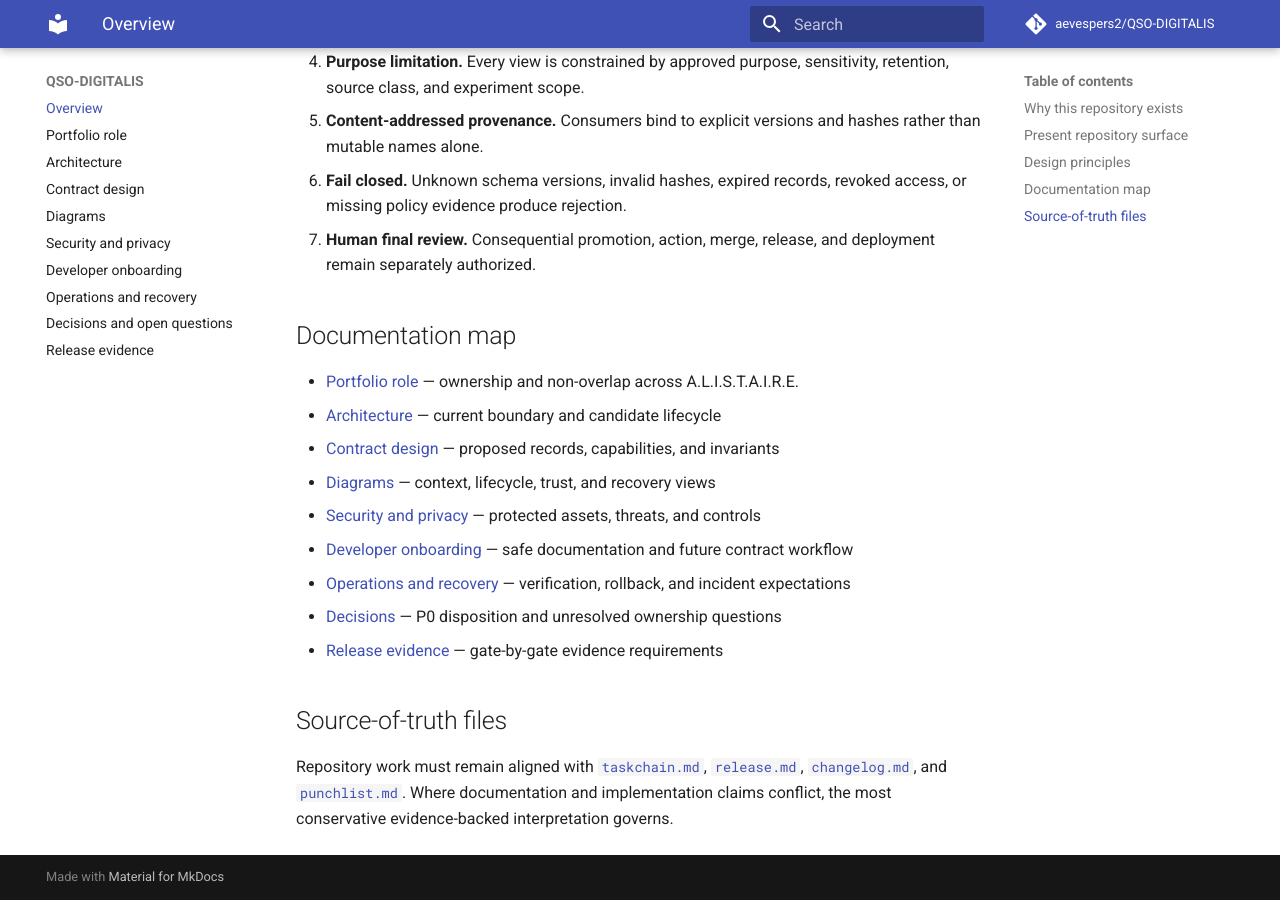
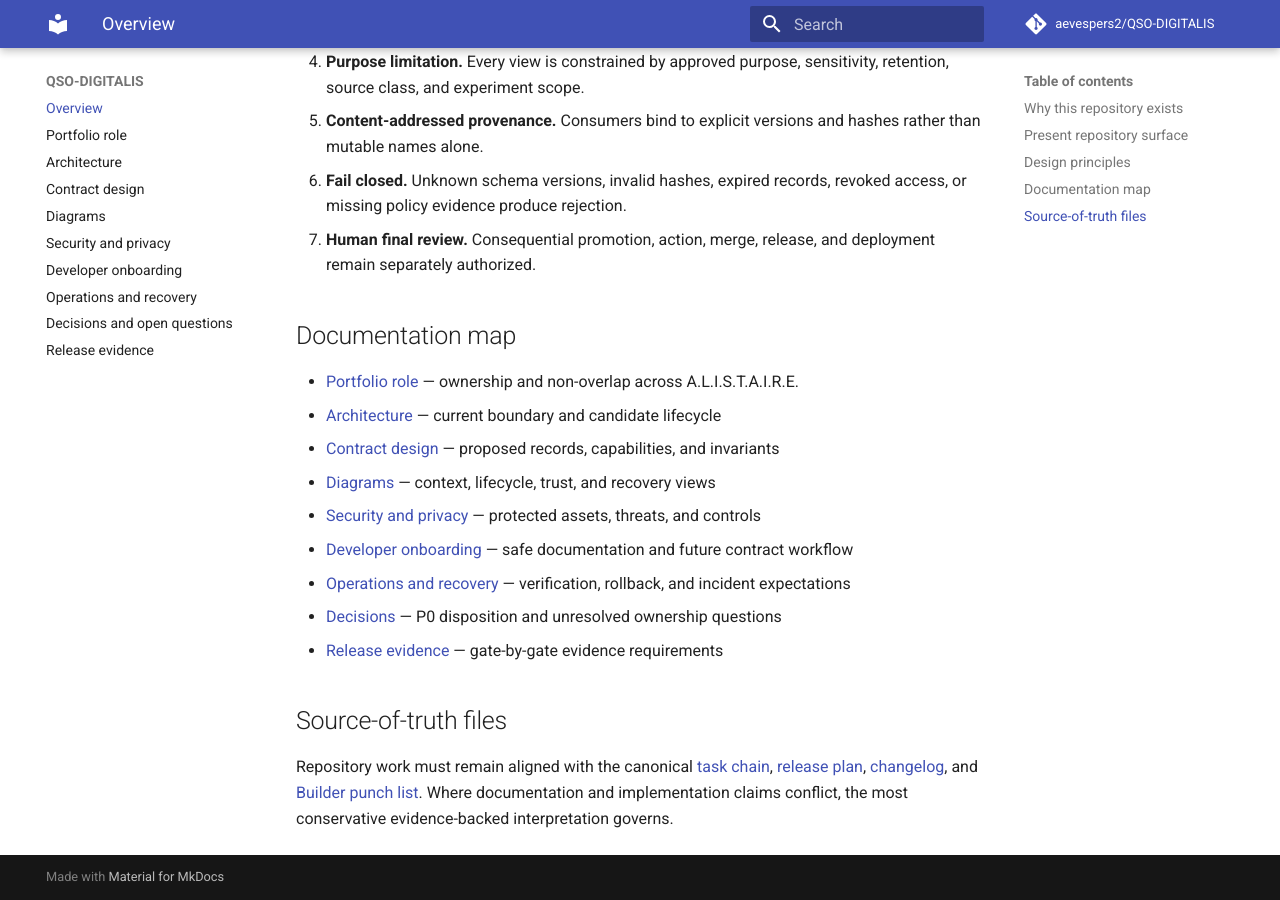
Before and after one commit to aevespers2/QSO-DIGITALIS, an MkDocs documentation site: the page built from docs/index.md, in a window 1280 px wide and 900 px high, scrolled down 1548 px. Built offline with MkDocs 1.6.1 and Material for MkDocs 9.7.7, drawn with Linux system fonts in a browser that asks for light colours; comment, search, counter and statistics services are not loaded.

Commit message:
docs: use stable coordination-file links

```diff
--- a/docs/index.md
+++ b/docs/index.md
@@ -51,4 +51,4 @@
 
 ## Source-of-truth files
 
-Repository work must remain aligned with [`taskchain.md`](../taskchain.md), [`release.md`](../release.md), [`changelog.md`](../changelog.md), and [`punchlist.md`](../punchlist.md). Where documentation and implementation claims conflict, the most conservative evidence-backed interpretation governs.
+Repository work must remain aligned with the canonical [task chain](https://github.com/aevespers2/QSO-DIGITALIS/blob/main/taskchain.md), [release plan](https://github.com/aevespers2/QSO-DIGITALIS/blob/main/release.md), [changelog](https://github.com/aevespers2/QSO-DIGITALIS/blob/main/changelog.md), and [Builder punch list](https://github.com/aevespers2/QSO-DIGITALIS/blob/main/punchlist.md). Where documentation and implementation claims conflict, the most conservative evidence-backed interpretation governs.
```
